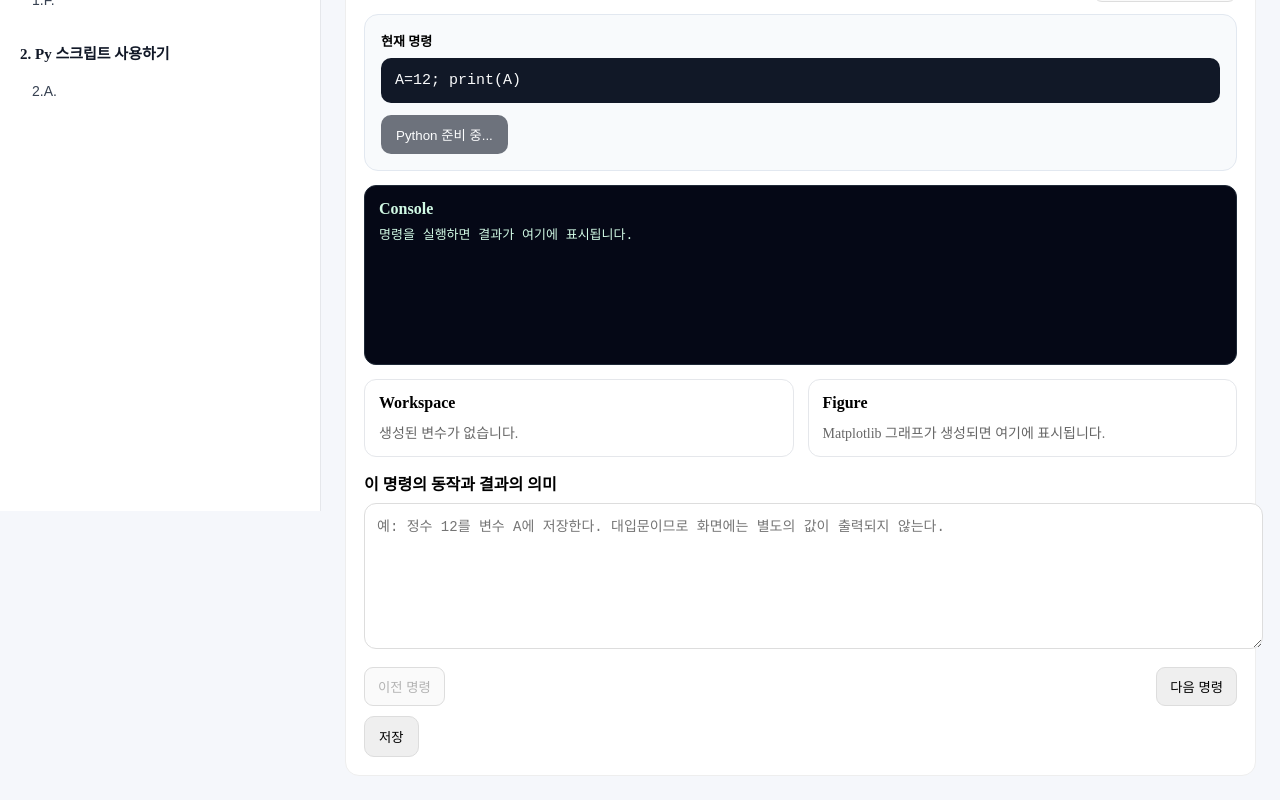
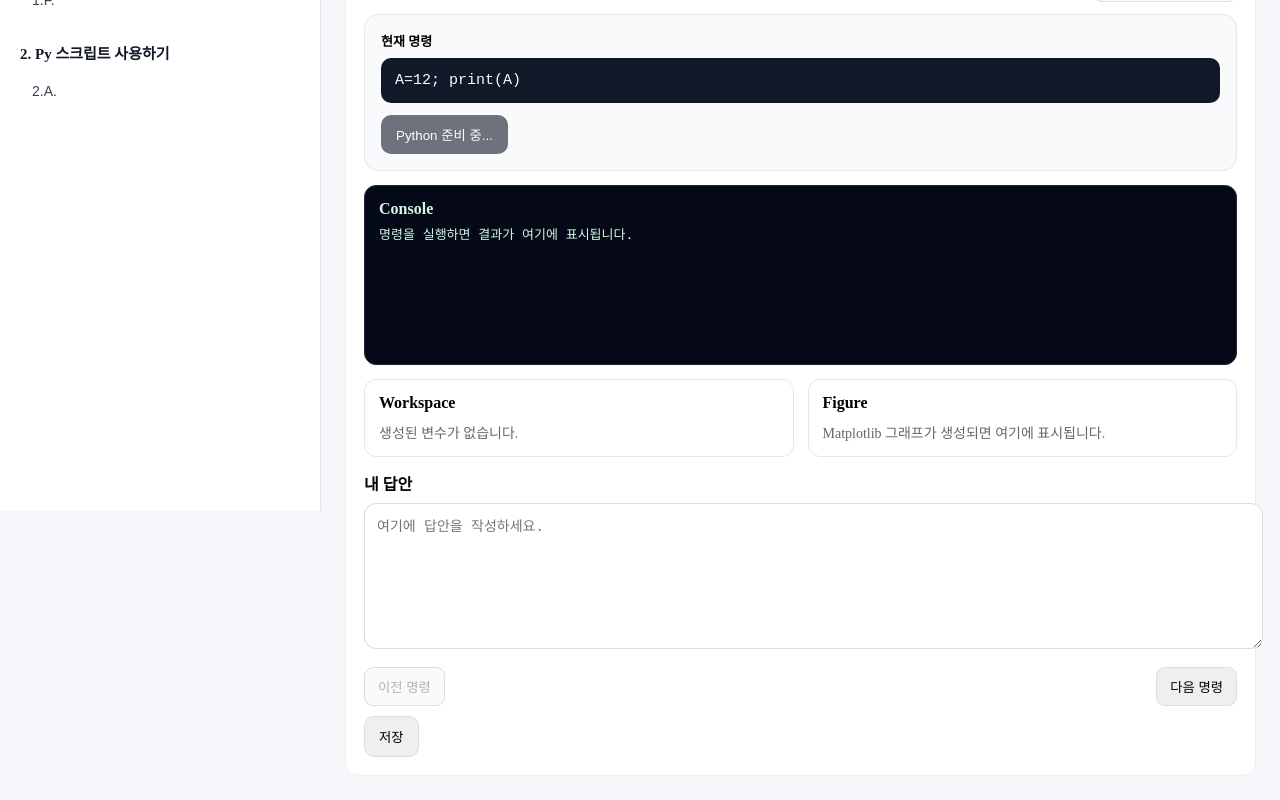
Before and after one commit to ingoo09/communication_workbook, a Next.js app: page /workbook/ch1 in a window 1280 px wide. Shown: the part 329-1129 px from the top of the page. Built offline with nearby package versions, Linux system fonts and the light colour scheme.

Commit message:
260710 1323

```diff
--- a/src/components/workbook/ConsoleProblem.tsx
+++ b/src/components/workbook/ConsoleProblem.tsx
@@ -535,14 +535,14 @@ _console_result
 
       <div style={{ marginTop: 14 }}>
         <label style={{ display: "block", fontWeight: 800, marginBottom: 8 }}>
-          이 명령의 동작과 결과의 의미
+          내 답안
         </label>
         <textarea
           value={currentAnswer.explanation}
           onChange={(event) =>
             updateCurrent({ explanation: event.target.value })
           }
-          placeholder="예: 정수 12를 변수 A에 저장한다. 대입문이므로 화면에는 별도의 값이 출력되지 않는다."
+          placeholder="여기에 답안을 작성하세요."
           style={{
             width: "100%",
             minHeight: 120,
```
